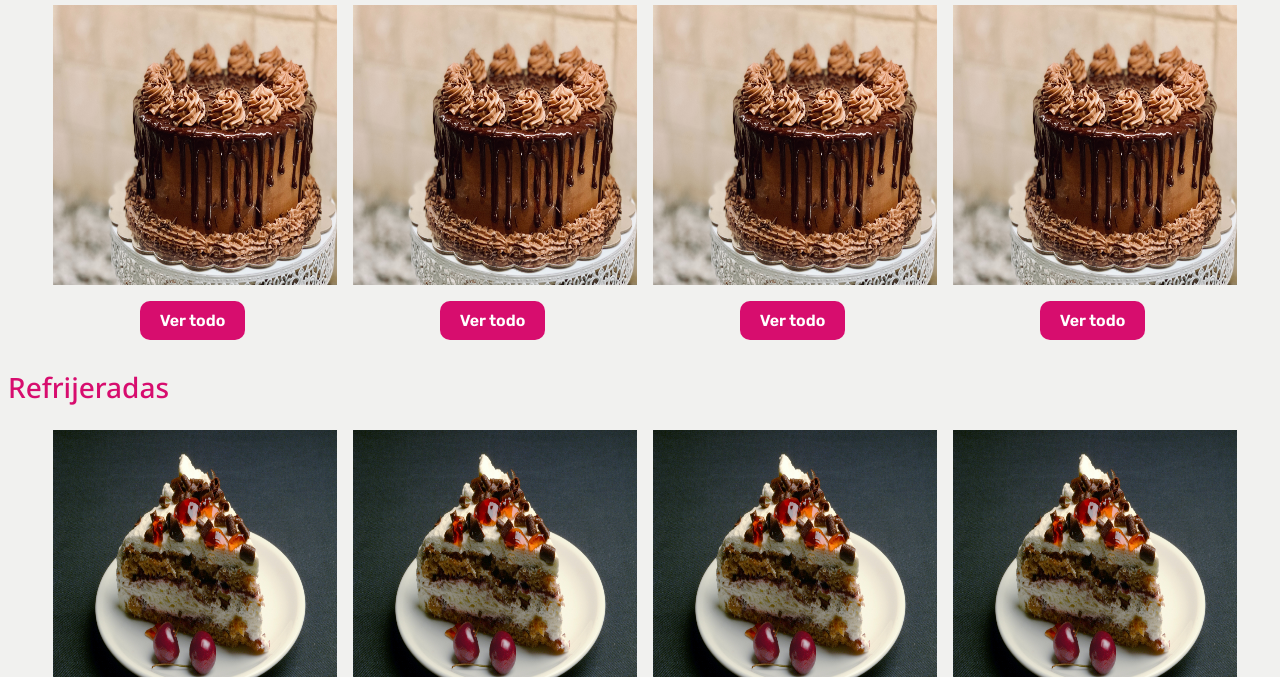
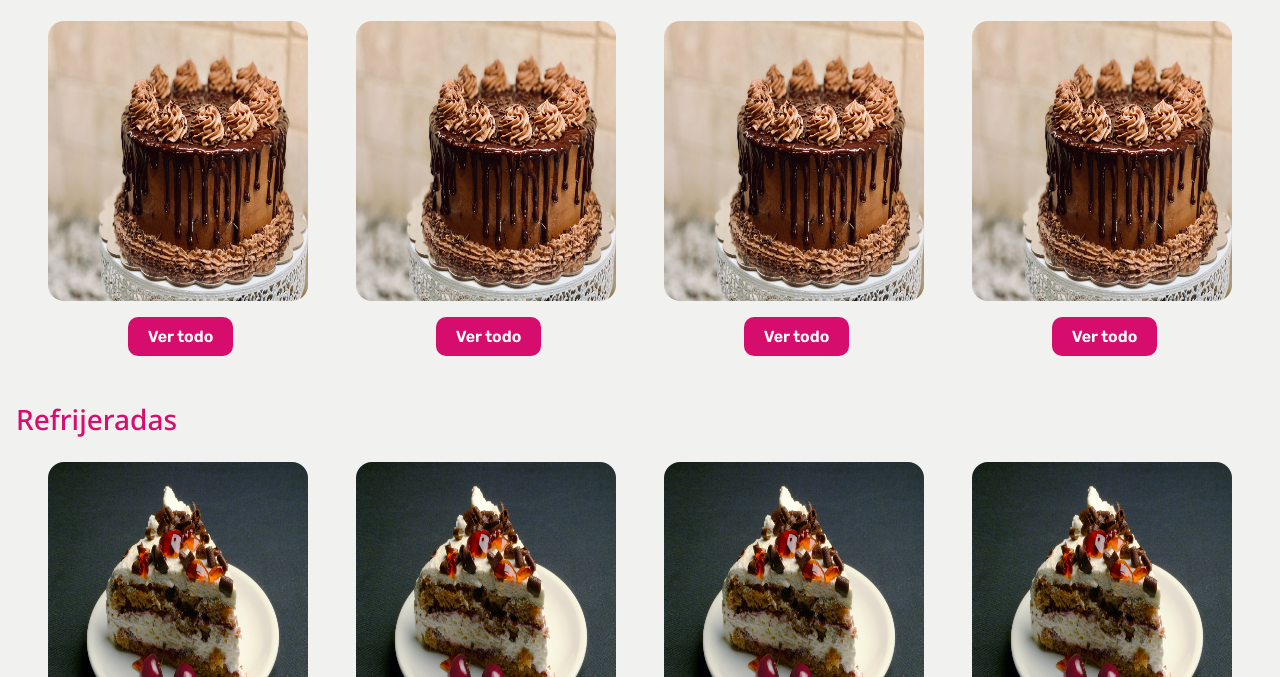
Before and after one commit to RamirezJuanP/DolceVIta_entrega_3, a website: page pages/catalogo.html in a window 1280 px wide. Shown: the part 123-800 px from the top of the page. Drawn offline with Linux system fonts and the light colour scheme.

Commit message:
aplicando cambios en seccion secunadaria index y catalogo

```diff
--- a/scss/layout/_main-catalogo.scss
+++ b/scss/layout/_main-catalogo.scss
@@ -5,17 +5,18 @@
 main{
     h2{
         @include font-Noto(500, 1.75rem, none, $color-titulo);
-        @include box-modeling(none, 0 .5rem .5rem .5rem)
+        @include box-modeling(1rem 0 0 0, 0 .5rem .5rem 1rem)
     }
     .productosCatalogo{
-        @include box-modeling(1rem 3rem 1rem 3rem, none);
+        @include box-modeling(0 2rem 0rem 2rem, none);
         @include flex(row, center, none, none, 1rem);
         div{
+            @include box-modeling(1rem, 0);
             @include flex(column, center, center, center, 1rem .3125rem);
             img{
                 width: 100%;
                 height: 35vh;
-                margin-left: .625rem;
+                border-radius: 1rem
             }
             button{
                 @include boton;
--- a/scss/layout/_main-index.scss
+++ b/scss/layout/_main-index.scss
@@ -40,7 +40,8 @@ main{
             img{
                 width: 100%;
                 height: 40vh;
-                @include box-modeling(1rem, 0)
+                @include box-modeling(1rem, 0);
+                border-radius: 2rem;
             }
         }
         div{
```
Also changed, not shown: css/style.css.
